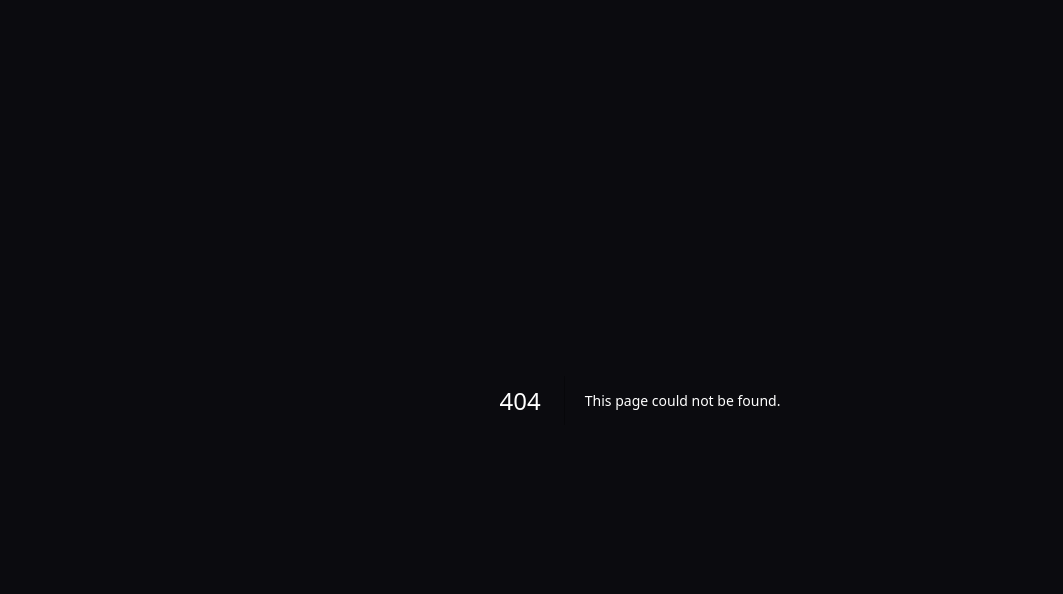
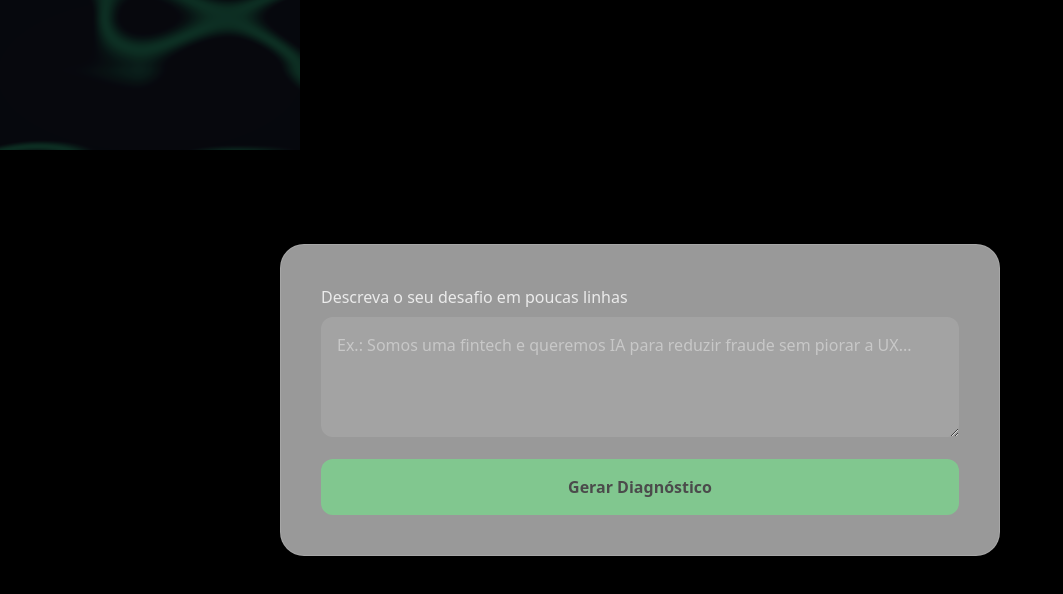
Before and after one commit to ghcastellano/soo-tech-sandbox-updated, a Next.js app: page /app in a window 1280 px wide. Before the commit this address had no page. Shown: the top 594 px of the page, without its empty margins (0-1063 px from the left). Built offline with nearby package versions, Linux system fonts and the light colour scheme.

Commit message:
Create page.tsx

```diff
--- /dev/null
+++ b/app/app/page.tsx
@@ -0,0 +1,14 @@
+"use client";
+
+import { DiagnosticoInteligente, NeuralBackground } from "@/components";
+
+export default function Home() {
+  return (
+    <main className="relative min-h-screen flex items-center justify-center bg-black">
+      <NeuralBackground />
+      <div className="relative z-10 w-full max-w-3xl px-6 py-16">
+        <DiagnosticoInteligente />
+      </div>
+    </main>
+  );
+}
```
